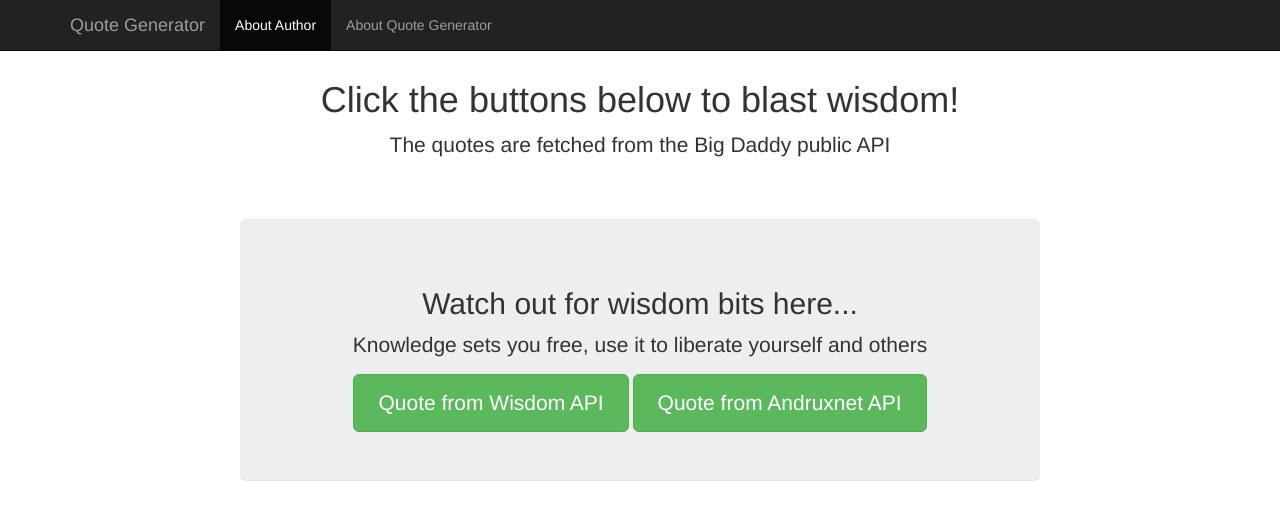
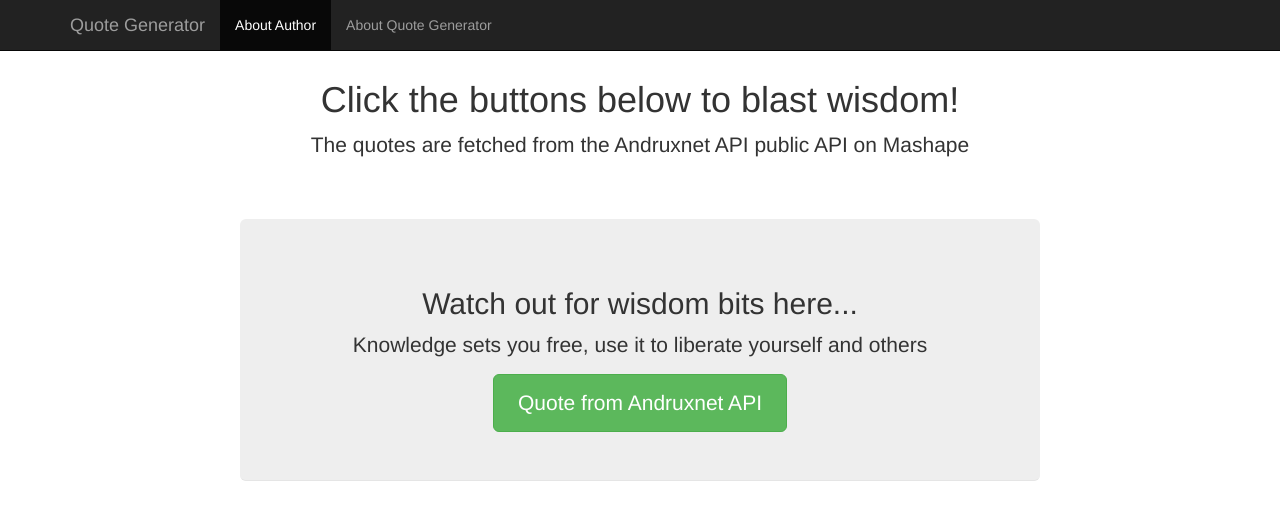
Before and after one commit to sabahang/quote-generator, a plain HTML site: page index.html in a window 1280 px wide. Drawn offline with nearby package versions, Linux system fonts and the light colour scheme.

Commit message:
removed wisdom API due to same origin policy

```diff
--- a/index.html
+++ b/index.html
@@ -52,12 +52,11 @@
 
       <div class="starter-template">
         <h1>Click the buttons below to blast wisdom!</h1>
-        <p class="lead">The quotes are fetched from the Big Daddy public API</p>
+        <p class="lead">The quotes are fetched from the Andruxnet API public API on Mashape</p>
       </div>
       <div class="jumbotron">
         <h2 id="quote_text">Watch out for wisdom bits here...</h1>
         <p id="quote_author" class="lead">Knowledge sets you free, use it to liberate yourself and others</p>
-        <button id="wisdom_api_button" class="btn btn-lg btn-success">Quote from Wisdom API</button>
         <button id="famous_quote_button" class="btn btn-lg btn-success">Quote from Andruxnet API</button>
       </div>
 
--- a/scripts/customjs.js
+++ b/scripts/customjs.js
@@ -1,18 +1,17 @@
 
  $(document).ready( function() {
-     $('#wisdom_api_button').click(getQuoteFromWisdomAPI);
      $('#famous_quote_button').click(getQuoteFromAndruxnetAPI);
  });
 
 //https://github.com/gophergala/wisdom
-function getQuoteFromWisdomAPI(){
+/*function getQuoteFromWisdomAPI(){
 	function showQuote(result){
 		$('#quote_text').html(result.content);
 		$('#quote_author').html(result.author.name);
 		console.log(result.content);
 	}
 	$.getJSON('https://wisdomapi.herokuapp.com/v1/random', showQuote);
-}
+}*/
 //https://market.mashape.com/andruxnet/random-famous-quotes
 function getQuoteFromAndruxnetAPI(){
 	function showQuote(result){
```
